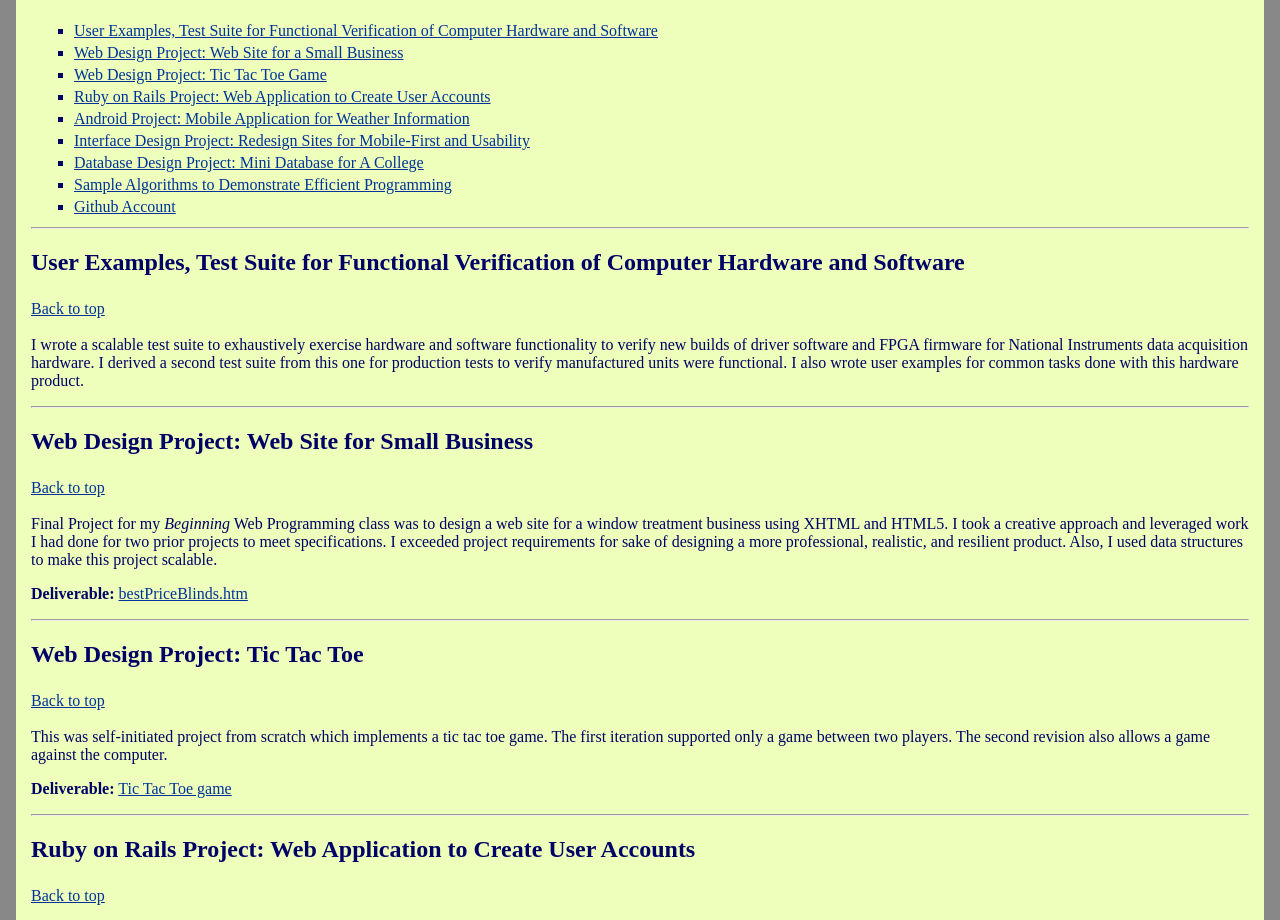
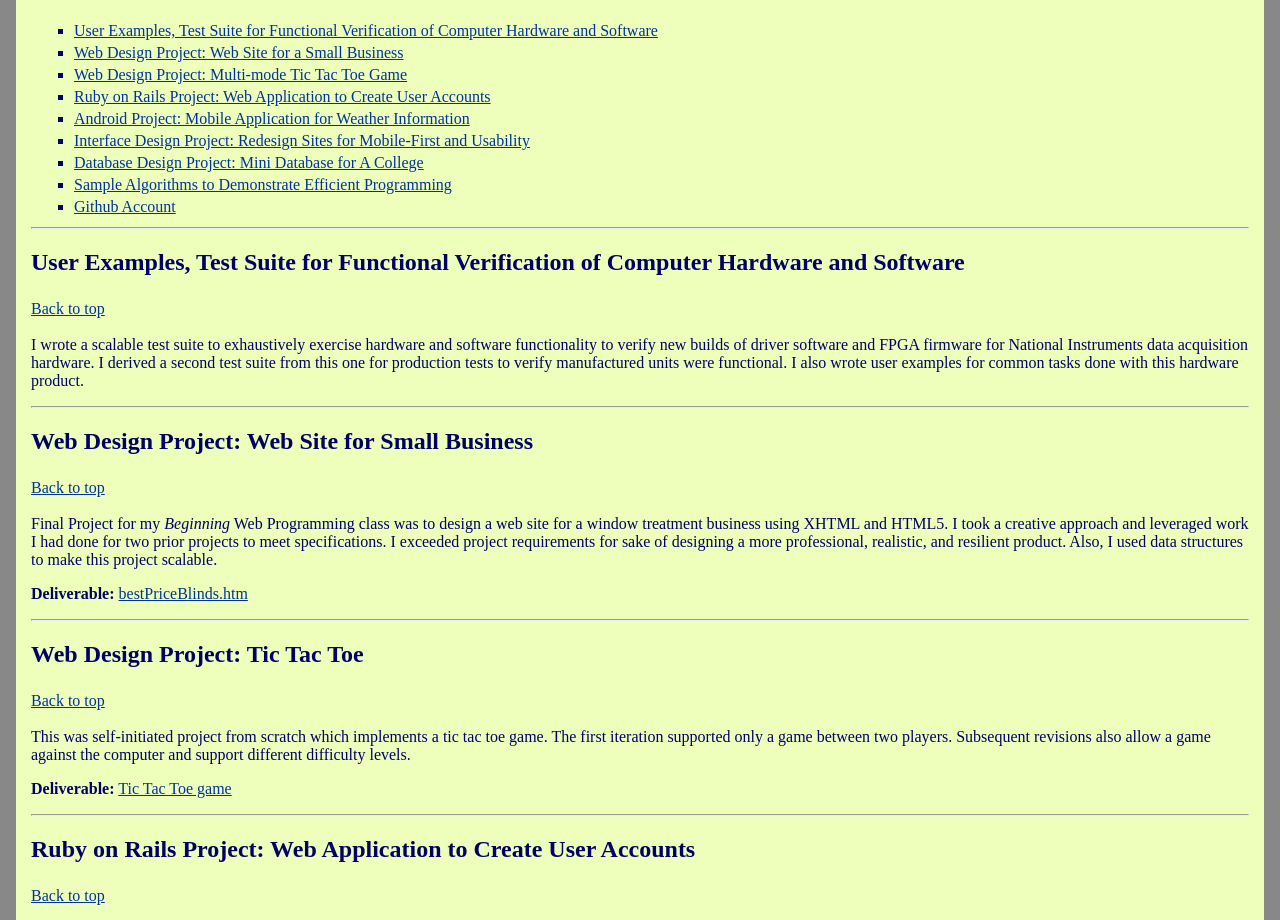
Before and after one commit to waqargithub/waqarmprowebsite, a plain HTML site: page programmingExperience.htm in a window 1280 px wide. Shown: the part 285-1205 px from the top of the page. Drawn offline with Linux system fonts and the light colour scheme.

Commit message:
Expanded difficulty to three levels in tic tac toe. Edited game description in programmingExperienceh.htm.

```diff
--- a/programmingExperience.htm
+++ b/programmingExperience.htm
@@ -35,7 +35,7 @@
         <td><ul><li><a href="#webDesign">Web Design Project: Web Site for a Small Business</a></li></ul></td>
     </tr>
     <tr>
-        <td><ul><li><a href="#ticTacToeGame">Web Design Project: Tic Tac Toe Game</a></li></ul></td>
+        <td><ul><li><a href="#ticTacToeGame">Web Design Project: Multi-mode Tic Tac Toe Game</a></li></ul></td>
     </tr>
     <tr>
         <td><ul><li><a href="#rubyRails">Ruby on Rails Project: Web Application to Create User Accounts</li></ul></td>
@@ -106,7 +106,8 @@ code and easily create and manage bullet lists across the different pages.</p>
 <a href="#top">Back to top</a><br />
 <br />
 <p>This was self-initiated project from scratch which implements a tic tac toe game. The first iteration
-supported only a game between two players. The second revision also allows a game against the computer.</p>
+supported only a game between two players. Subsequent revisions also allow a game against the computer
+and support different difficulty levels.</p>
 
 <p><b>Deliverable:</b> <a href="ticTacToeJS/ticTacToe.htm">Tic Tac Toe game</a></p>
 
```
